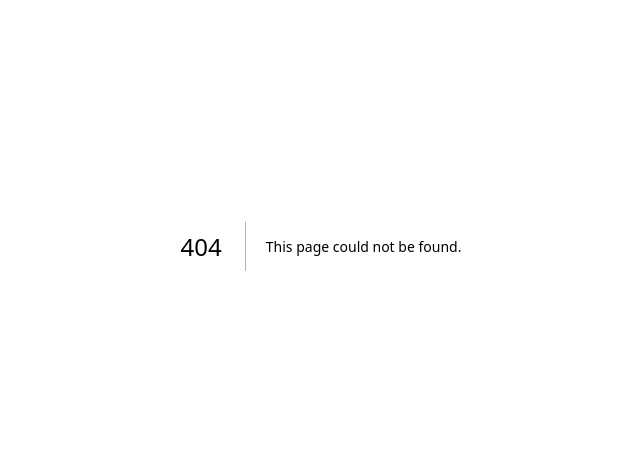
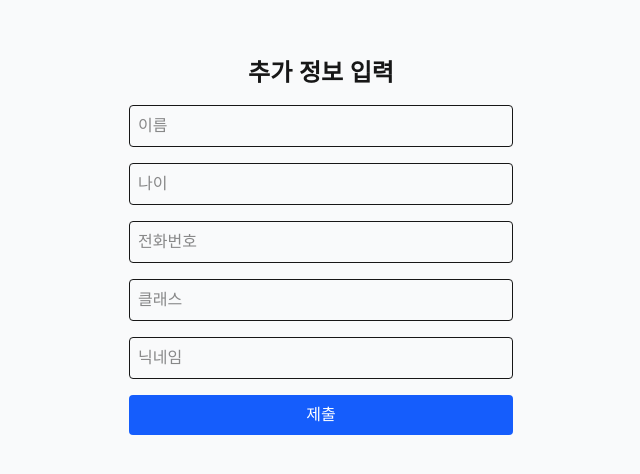
Before and after one commit to donghyun063/boss-tracker, a Next.js app: page /signup in a window 1280 px wide. Before the commit this address had no page. Shown: the part 154-628 px from the top of the page, without its empty margins (319-959 px from the left). Built offline with nearby package versions, Linux system fonts and the light colour scheme.

Commit message:
추가 가입정보 입력폼 추가

```diff
--- /dev/null
+++ b/app/signup/page.tsx
@@ -0,0 +1,40 @@
+'use client';
+
+import { useState } from 'react';
+
+export default function SignupPage() {
+  const [formData, setFormData] = useState({
+    name: '',
+    age: '',
+    phone: '',
+    class: '',
+    nickname: '',
+  });
+
+  const handleChange = (e: React.ChangeEvent<HTMLInputElement>) => {
+    setFormData({
+      ...formData,
+      [e.target.name]: e.target.value,
+    });
+  };
+
+  const handleSubmit = (e: React.FormEvent) => {
+    e.preventDefault();
+    console.log('회원가입 데이터:', formData);
+    // ✅ 여기서 Firebase에 데이터 저장 기능 추가 예정
+  };
+
+  return (
+    <main className="flex flex-col items-center justify-center min-h-screen p-6 bg-gray-50">
+      <h1 className="text-2xl font-bold mb-4">추가 정보 입력</h1>
+      <form onSubmit={handleSubmit} className="space-y-4 w-full max-w-sm">
+        <input name="name" placeholder="이름" value={formData.name} onChange={handleChange} className="w-full border p-2 rounded" required />
+        <input name="age" placeholder="나이" value={formData.age} onChange={handleChange} className="w-full border p-2 rounded" required />
+        <input name="phone" placeholder="전화번호" value={formData.phone} onChange={handleChange} className="w-full border p-2 rounded" required />
+        <input name="class" placeholder="클래스" value={formData.class} onChange={handleChange} className="w-full border p-2 rounded" required />
+        <input name="nickname" placeholder="닉네임" value={formData.nickname} onChange={handleChange} className="w-full border p-2 rounded" required />
+        <button type="submit" className="bg-blue-600 text-white p-2 w-full rounded">제출</button>
+      </form>
+    </main>
+  );
+}
```
